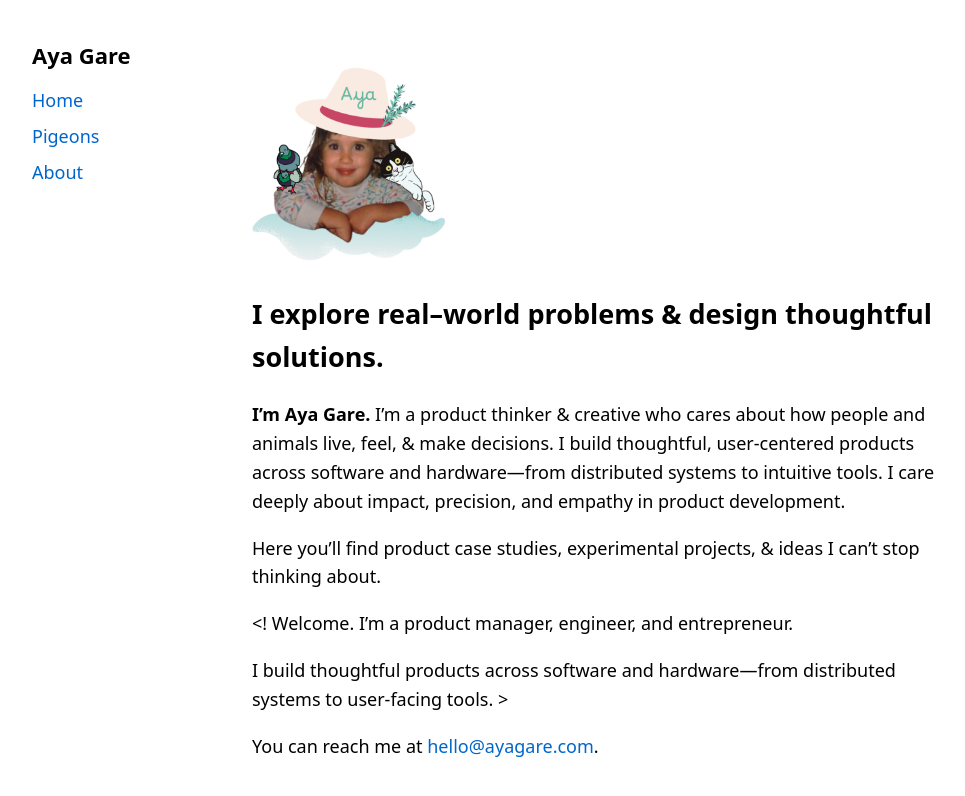
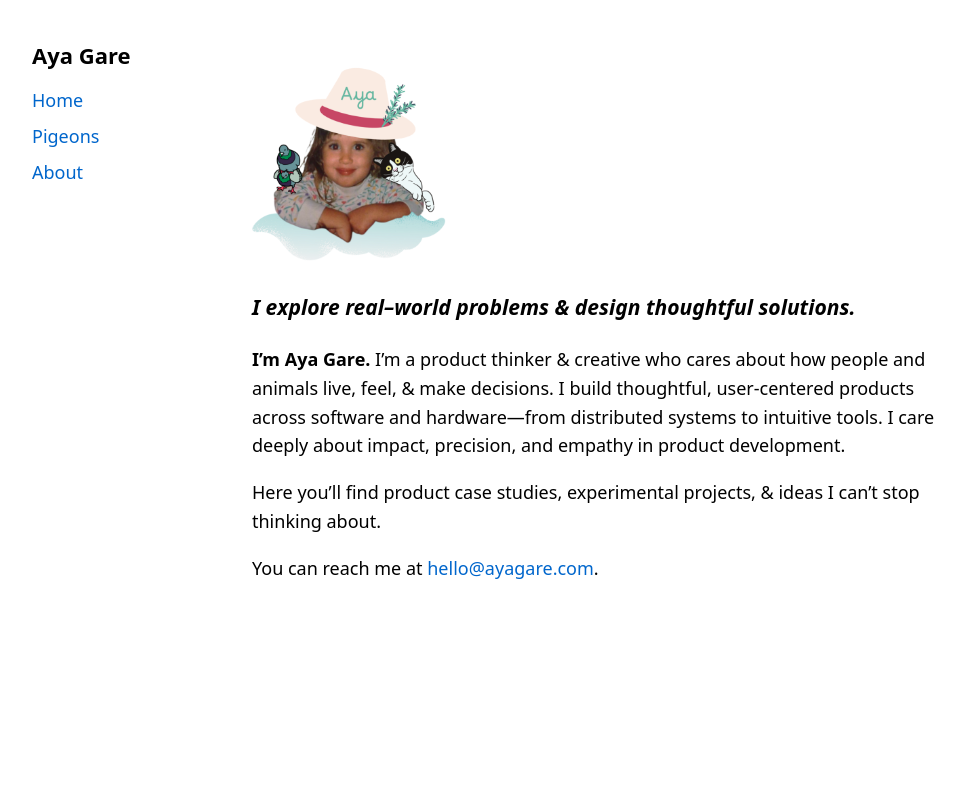
Before and after one commit to luxinflore/luxinflore.github.io, a Jekyll site: the page built from index.md, in a window 1280 px wide. Shown: the top 796 px of the page, without its empty margins (8-973 px from the left). Built offline with Jekyll 4.4.1, drawn with Linux system fonts in a browser that asks for light colours.

Commit message:
Fix index and format

```diff
--- a/index.md
+++ b/index.md
@@ -5,7 +5,7 @@ title: Aya Gare
 
 <img src="/assets/images/Aya.png" alt="Pic of Aya" width="200" />
 
-## I explore real–world problems & design thoughtful solutions.
+### _I explore real–world problems & design thoughtful solutions._
 
 **I'm Aya Gare.**
 I'm a product thinker & creative who cares about how people and animals live, feel, & make decisions. I build thoughtful, user-centered products across software and hardware—from distributed systems to intuitive tools. I care deeply about impact, precision, and empathy in product development.
@@ -13,8 +13,8 @@ I'm a product thinker & creative who cares about how people and animals live, fe
 Here you'll find product case studies, experimental projects, & ideas I can't stop thinking about.
 
 
-<!  Welcome. I’m a product manager, engineer, and entrepreneur.
+<!--  Welcome. I’m a product manager, engineer, and entrepreneur.
 
-I build thoughtful products across software and hardware—from distributed systems to user-facing tools. >
+I build thoughtful products across software and hardware—from distributed systems to user-facing tools. -->
 
 You can reach me at <span class="cat-hover-wrapper"><a href="mailto:hello@ayagare.com" class="sparkle-cat">hello@ayagare.com</a></span>.
```
